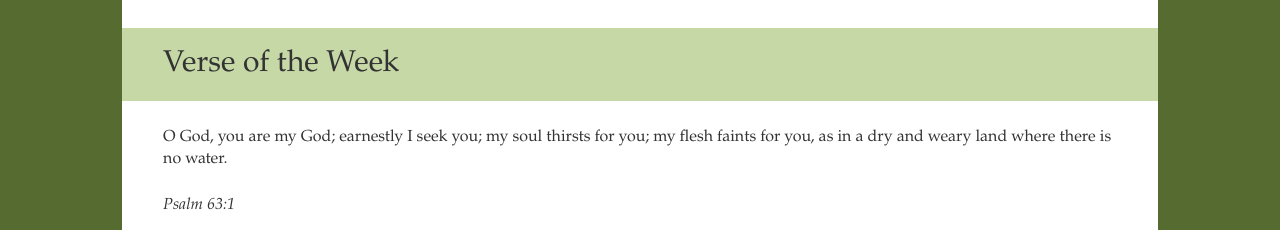
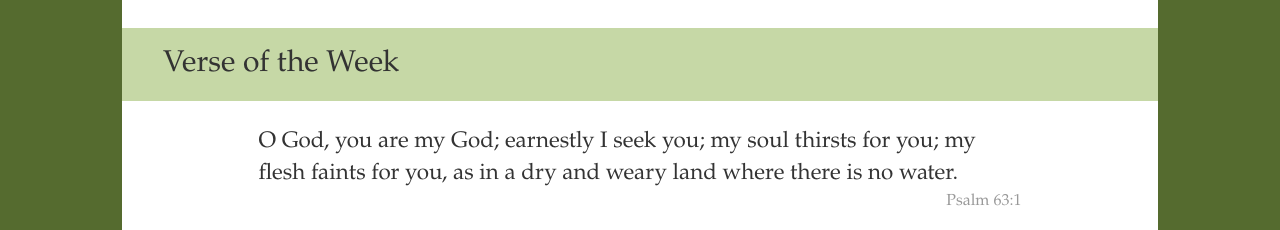
Before and after one commit to evilliger/evilliger.github.io, a plain HTML site: page index.html in a window 1280 px wide. Shown: the part 722-952 px from the top of the page. Drawn offline with Linux system fonts and the light colour scheme.

Commit message:
Style verse

```diff
--- a/index.html
+++ b/index.html
@@ -24,10 +24,11 @@
 
                 <h2>Verse of the Week</h2>
                 <div>
-                    O God, you are my God; earnestly I seek you; my soul thirsts for you;
-                    my flesh faints for you, as in a dry and weary land where there is no water.<br>
-                    <br>
-                    <span class="reference">Psalm 63:1</span>
+                    <div class="verse">
+                        O God, you are my God; earnestly I seek you; my soul thirsts for you;
+                        my flesh faints for you, as in a dry and weary land where there is no water.
+                    </div>
+                    <div class="reference">Psalm 63:1</div>
                 </div>
                 <h2>Events this Week</h2>
                 <div>
--- a/styles.css
+++ b/styles.css
@@ -42,8 +42,14 @@ hr {
 #contents-main > div {
 	margin: 25px 4%;
 }
+.verse {
+    font-size: 1.4em;
+    padding: 0px 10%;
+}
 .reference {
-	font-style: italic;
+    text-align: right;
+    color: #999;
+    padding: 0px 10%;
 }
 .table-shades tr:nth-child(even) {
 	background-color: #e0f2ca
```
